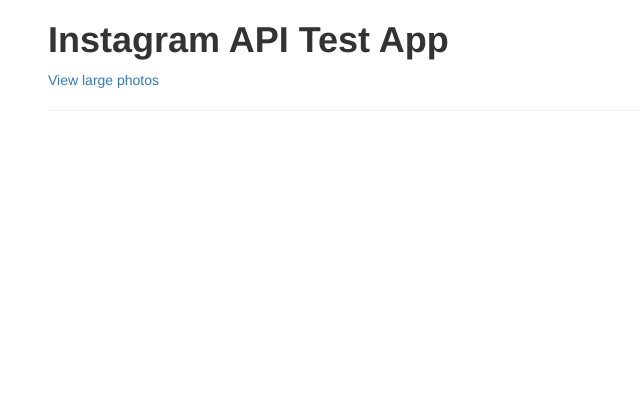
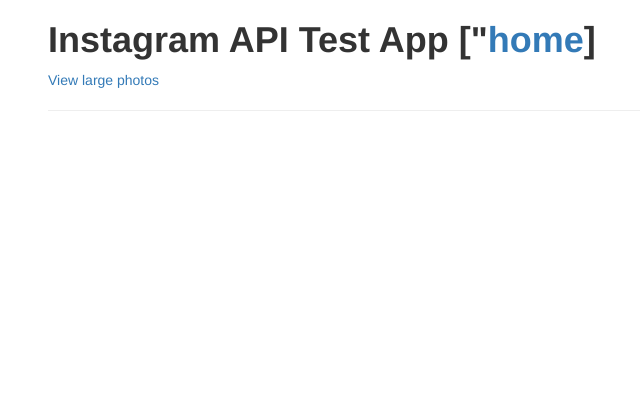
Before and after one commit to DavidCA916/CST-205-Project-2, a Flask app: template templates/display.html in a window 1280 px wide. Shown: the top 420 px of the page, without its empty margins (223-863 px from the left). Run offline with Flask 2, Linux system fonts and the light colour scheme; the template is opened without the code that fills it, so the values that code supplies are empty; some libraries are stand-ins or nearby versions.

Commit message:
added home page

```diff
--- a/app.py
+++ b/app.py
@@ -36,7 +36,7 @@ def user_photos():
 		templateData = {
 			'size' : request.args.get('size','thumb'),
 			'media' : recent_media,
-			 'title' : "User\'s Photos"
+			 'title' : "User\'s Photos - "
 		}
 
 		return render_template('display.html', **templateData)
--- a/templates/layout.html
+++ b/templates/layout.html
@@ -16,7 +16,7 @@
     <body>
         <div id="wrap">
             <div class="container">
-               <h1><strong>Instagram API Test App</strong></h1>
+               <h1><strong>Instagram API Test App ["<a href="/">home</a>]</strong></h1>
 
             {% block body %}{% endblock %}
             </div>
```
